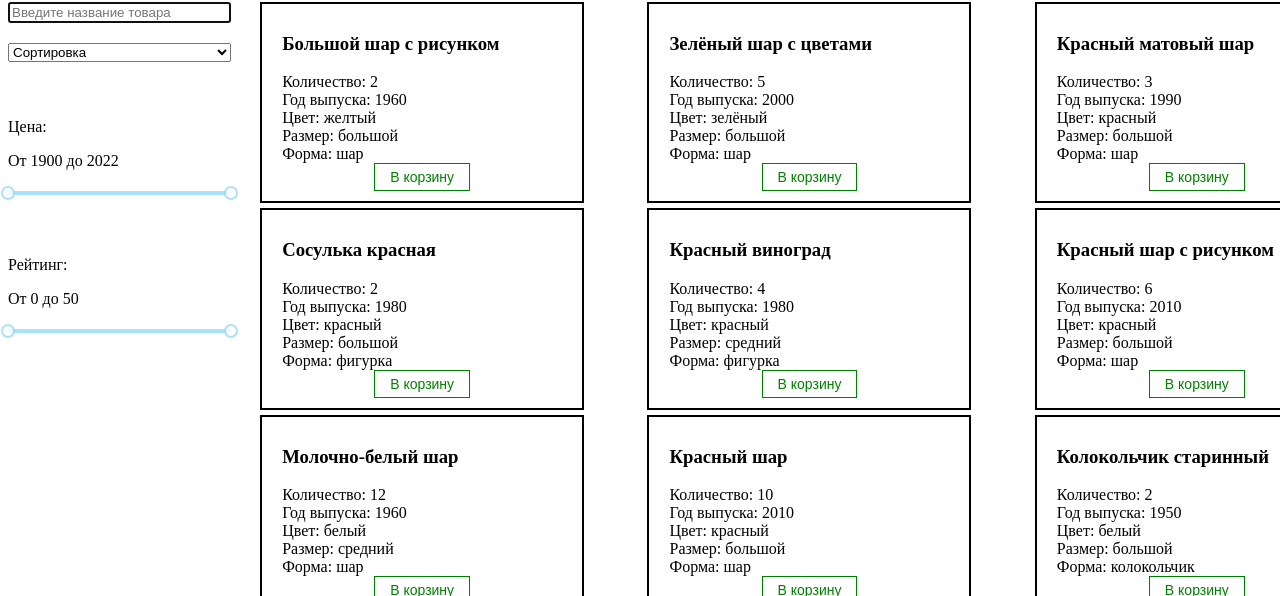
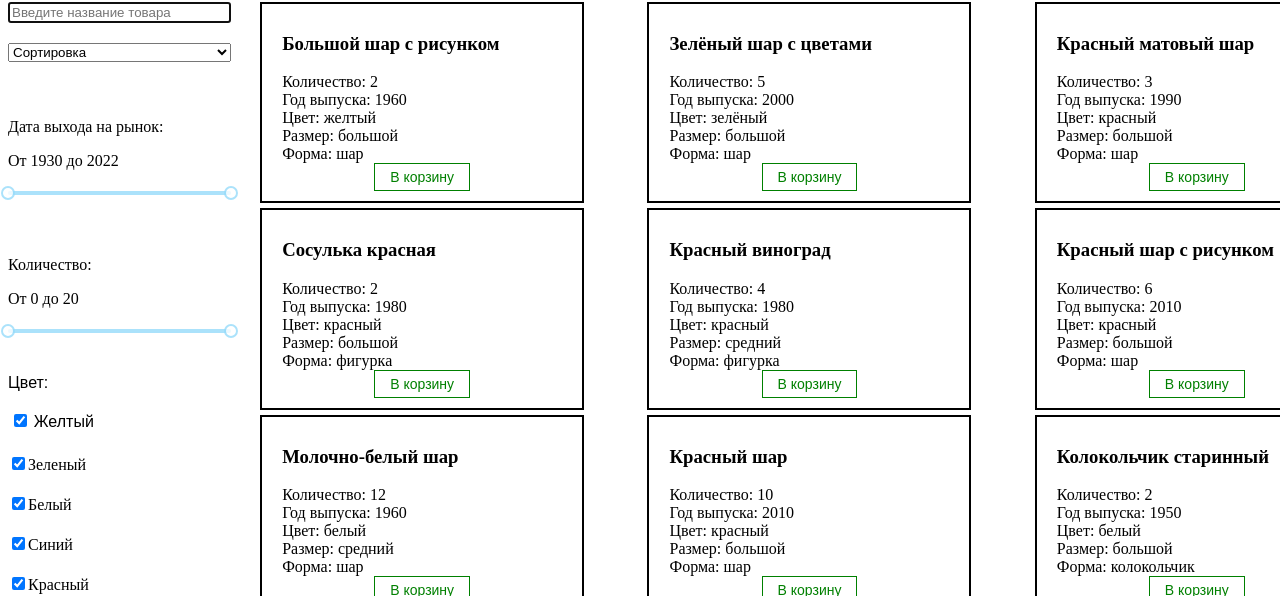
Before and after one commit to kate-js/store, a React (Vite) app: page / in a window 1280 px wide. Shown: the part 356-952 px from the top of the page. Built offline with nearby package versions, Linux system fonts and the light colour scheme.

Commit message:
feat: add color filter

```diff
--- a/src/components/main/Main.tsx
+++ b/src/components/main/Main.tsx
@@ -9,20 +9,30 @@ import MySelect from '../UI/MySelect';
 import CardList from './cardsList/CardList';
 import data from '../../data/products';
 
+type Colors = {
+  Yellow: boolean;
+  Green: boolean;
+  White: boolean;
+  Blue: boolean;
+  Red: boolean;
+};
+
 const Main = () => {
   const [cards, setCards] = useState<ICardItem[]>(data);
   const [selectedSort, setSelectedSort] = useState<string>('');
   const [searchQuery, setSearchQuery] = useState<string>('');
   const [displayedCards, setDisplayedCards] = useState<ICardItem[]>(data);
-  const [startValueRange, setStartValueRange] = useState<number>(1900);
+  const [startValueRange, setStartValueRange] = useState<number>(1930);
   const [endValueRange, setEndValueRange] = useState<number>(2022);
   const [startRateRange, setStartRateRange] = useState<number>(0);
-  const [endRateRange, setEndRateRange] = useState<number>(50);
-
-  // useEffect(() => {
-  //   setCards(data);
-  //   setDisplayedCards(data);
-  // }, []);
+  const [endRateRange, setEndRateRange] = useState<number>(20);
+  const [color, setColor] = useState<Colors>({
+    Yellow: true,
+    Green: true,
+    White: true,
+    Blue: true,
+    Red: true,
+  });
 
   const sortCard: (sort: string) => void = (sort) => {
     setSelectedSort(sort);
@@ -62,7 +72,33 @@ const Main = () => {
     setSearchQuery(event.target.value);
   };
 
+  const changeColor = (event: ChangeEvent<HTMLInputElement>) => {
+    const value = event.target.value;
+    setColor((prevColors) => {
+      return {
+        ...prevColors,
+        [value]: prevColors[value as keyof Colors] ? false : true,
+      };
+    });
+  };
+
+  let valueRed = '';
+  let valueYellow = '';
+  let valueWhite = '';
+  let valueGreen = '';
+  let valueBlue = '';
+
+  const updateColor = function () {
+    color.Red ? (valueRed = '') : (valueRed = 'красный');
+    color.Yellow ? (valueYellow = '') : (valueYellow = 'желтый');
+    color.White ? (valueWhite = '') : (valueWhite = 'белый');
+    color.Green ? (valueGreen = '') : (valueGreen = 'зелёный');
+    color.Blue ? (valueBlue = '') : (valueBlue = 'синий');
+  };
+
   useEffect(() => {
+    updateColor();
+    console.log(valueRed, valueYellow, valueWhite, valueGreen, valueBlue);
     const query = searchQuery.toLowerCase();
     const filteredCards = cards.filter(
       (card) =>
@@ -70,12 +106,16 @@ const Main = () => {
         parseInt(card.year) >= startValueRange &&
         parseInt(card.year) <= endValueRange &&
         startRateRange <= parseInt(card.count) &&
-        endRateRange >= parseInt(card.count)
+        endRateRange >= parseInt(card.count) &&
+        card.color !== valueRed &&
+        card.color !== valueYellow &&
+        card.color !== valueGreen &&
+        card.color !== valueBlue &&
+        card.color !== valueWhite
     );
+    console.log(filteredCards.length);
     setDisplayedCards(filteredCards);
-  }, [startValueRange, endValueRange, searchQuery, startRateRange, endRateRange]);
-
-  console.log('displayedCards', displayedCards, endValueRange, startValueRange);
+  }, [startValueRange, endValueRange, searchQuery, startRateRange, endRateRange, color]);
 
   return (
     <div className="main">
@@ -99,20 +139,49 @@ const Main = () => {
           ]}
         />
         <div className="main__range">
-          <p>Цена:</p>
+          <p>Дата выхода на рынок:</p>
           <p>
             От {startValueRange} до {endValueRange}{' '}
           </p>
-          <Slider range value={[startValueRange, endValueRange]} min={1900} max={2022} onChange={changeRangePrice} />
+          <Slider range value={[startValueRange, endValueRange]} min={1930} max={2022} onChange={changeRangePrice} />
         </div>
         <div className="main__range">
-          <p>Рейтинг:</p>
+          <p>Количество:</p>
           <p>
             От {startRateRange} до {endRateRange}{' '}
           </p>
           <Slider range value={[startRateRange, endRateRange]} min={0} max={20} onChange={changeRangeRate} />
         </div>
+        <div className="main__checkbox">
+          <p>Цвет:</p>
+          <input
+            type="checkbox"
+            id="Yellow"
+            name="Yellow"
+            checked={Boolean(color.Yellow)}
+            onChange={changeColor}
+            value="Yellow"
+          />
+          <label htmlFor="Yellow">Желтый</label>
+        </div>
+        <div>
+          <input type="checkbox" id="Green" name="Green" value="Green" checked={!!color.Green} onChange={changeColor} />
+          <label htmlFor="Green">Зеленый</label>
+        </div>
+        <div>
+          <input type="checkbox" id="White" name="White" value="White" checked={!!color.White} onChange={changeColor} />
+          <label htmlFor="White">Белый</label>
+        </div>
+        <div>
+          <input type="checkbox" id="Blue" name="Blue" value="Blue" checked={!!color.Blue} onChange={changeColor} />
+          <label htmlFor="Blue">Синий</label>
+        </div>
+        <div>
+          <input type="checkbox" id="Red" name="Red" value="Red" checked={!!color.Red} onChange={changeColor} />
+          <label htmlFor="Red">Красный</label>
+        </div>
       </div>
+
       <CardList card={displayedCards} />
     </div>
   );
```
